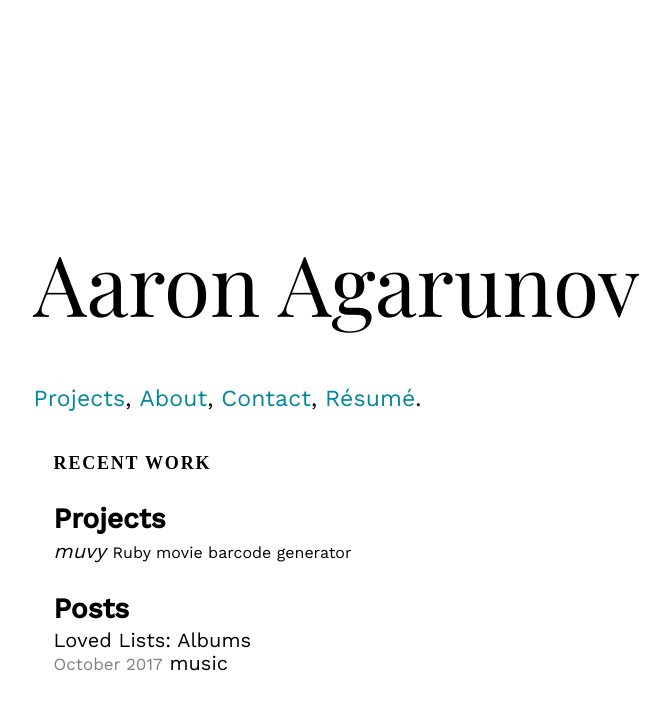
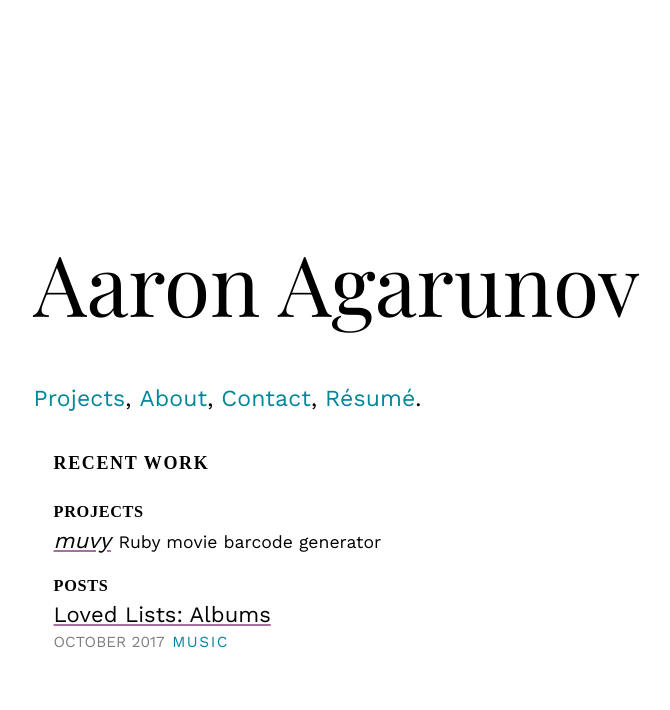
Before and after one commit to agarun/agarun.github.io, a Jekyll site: the page built from index.html, in a window 1280 px wide. Shown: the top 710 px of the page, without its empty margins (184-854 px from the left). Built offline with Jekyll 4.4.1, drawn with Linux system fonts in a browser that asks for light colours; some web fonts are replaced.

Commit message:
Update anchor styling across main site pages

```diff
--- a/_sass/_layout.scss
+++ b/_sass/_layout.scss
@@ -157,7 +157,7 @@ body[data-faded='0'] .fade-on-start {
 body {
   -webkit-font-smoothing: antialiased;
   font-family: 'Work Sans', sans-serif;
-  font-size: 20px;
+  font-size: 22px;
   line-height: 1.15;
   margin-bottom: 80px;
 }
@@ -189,55 +189,71 @@ body {
 .content {
   a {
     color: black;
-    text-decoration: none;
+    text-decoration: underline;
+    text-decoration-skip: ink;
+    text-decoration-color: #a770a0;
+    transition: all 0.2s ease-in-out;
+  }
+
+  a:hover {
+    text-decoration-color: black;
+  }
+
+  p {
+    margin-bottom: -6px;
   }
 
   h2 {
-    font-size: 1.4em;
+    font-family: 'Eczar', serif;
+    font-size: 0.74em;
+    letter-spacing: 0.04em;
+    text-transform: uppercase;
     margin-top: 30px;
     margin-bottom: -16px;
+    // padding: 3px 4px 0px 4px;
+    // background: #eeeeee;
+    // border-radius: 3px;
+    // max-width: 128px;
   }
 
   h3 {
     font-family: 'Eczar', serif;
     font-size: 18px;
     font-weight: 700;
-    letter-spacing: 0.1em;
+    letter-spacing: 0.09em;
     text-transform: uppercase;
     margin-top: 28px;
   }
 }
 
 /**
- * General
+ * Index.html
  */
 
-.date {
-  font-size: 0.85em;
+.description {
+  section {
+    display: block;
+    margin: 18px 0px;
+  }
+
+  section:first-child { margin: 28px 0px 0px 0px; }
+}
+
+.date, .tag, .blurb {
+  font-size: 0.7em;
+  text-transform: uppercase;
+  line-height: 1.9;
   color: grey;
+  position: relative;
+  top: 0px;
 }
+
+.blurb { text-transform: none; }
+
+.tag { letter-spacing: 0.1em; color: $weird-blue; }
 
 .indent {
   margin-left: 20px;
-}
-
-/**
- * Index.html
- */
-
-.index-posts {
-  margin-top: 23px;
-  margin-bottom: -16px;
-  min-width: 400px;
-}
-
-/**
- * Posts
- */
-
-a.back-to-top {
-  line-height: 100px;
-  border: 0px;
 }
 
 /**
@@ -252,11 +268,20 @@ a.back-to-top {
     color: black;
     font-weight: 500;
     text-decoration: none;
-    border-bottom: 1px solid;
+    border-bottom: 1px solid grey;
   }
 
   a:hover {
     border-bottom-color: transparent;
+  }
+
+  /**
+   * Posts
+   */
+
+  .back-to-top {
+    line-height: 100px;
+    border-bottom: 0px;
   }
 }
 
@@ -265,7 +290,7 @@ a.back-to-top {
  */
 
 .email {
-  margin-bottom: 37px;
+  margin-bottom: 28px;
 
   a.title {
     color: black;
@@ -296,6 +321,7 @@ a.back-to-top {
   flex-direction: column;
   flex-wrap: wrap;
   align-items: center;
+  margin-top: -6px;
 
   a {
     padding: 0.4rem 1rem;
```
